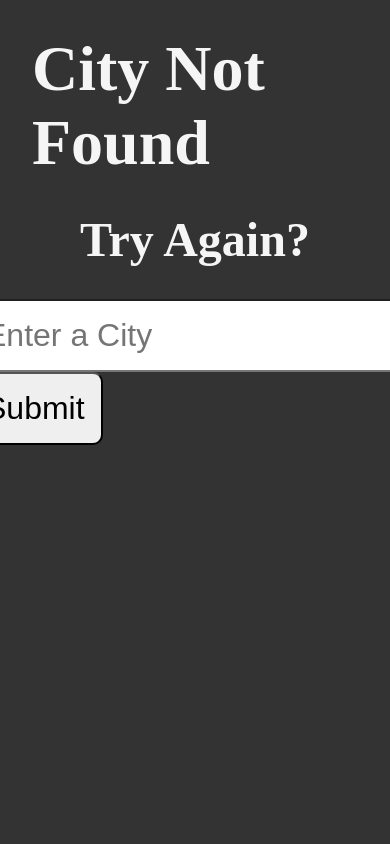
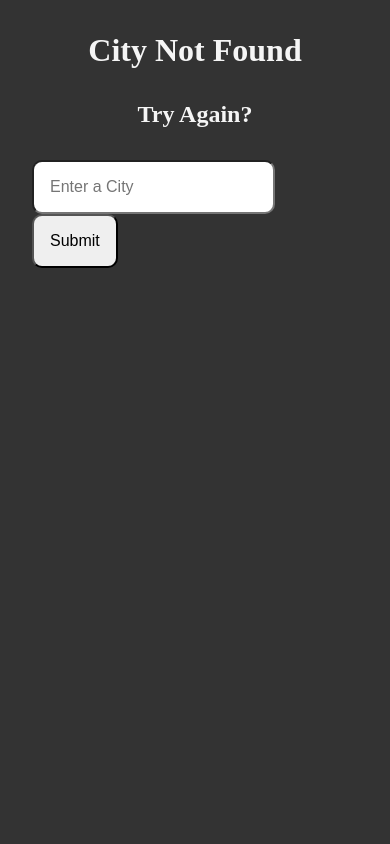
Before and after one commit to Okunola11/Python-Weather-App, a Python web app: template templates/not-found.html in a window 390 px wide; the page is wider, and only the part inside the window is pictured. Run offline with Jinja, Linux system fonts and the light colour scheme; the template is opened without the code that fills it, so the values that code supplies are empty.

Commit message:
Added media queries to improve css look on small devices

```diff
--- a/static/styles/style.css
+++ b/static/styles/style.css
@@ -13,12 +13,23 @@ body {
   flex-direction: column;
   align-items: center;
   gap: 2rem;
-  font-size: 2rem;
+  font-size: 1rem;
 }
 
 input,
 button {
-  font-size: 2rem;
+  font-size: 1rem;
   padding: 1rem;
   border-radius: 10px;
 }
+
+@media screen and (min-width: 768px) {
+  body {
+    font-size: 2rem;
+  }
+
+  input,
+  button {
+    font-size: 2rem;
+  }
+}
```
